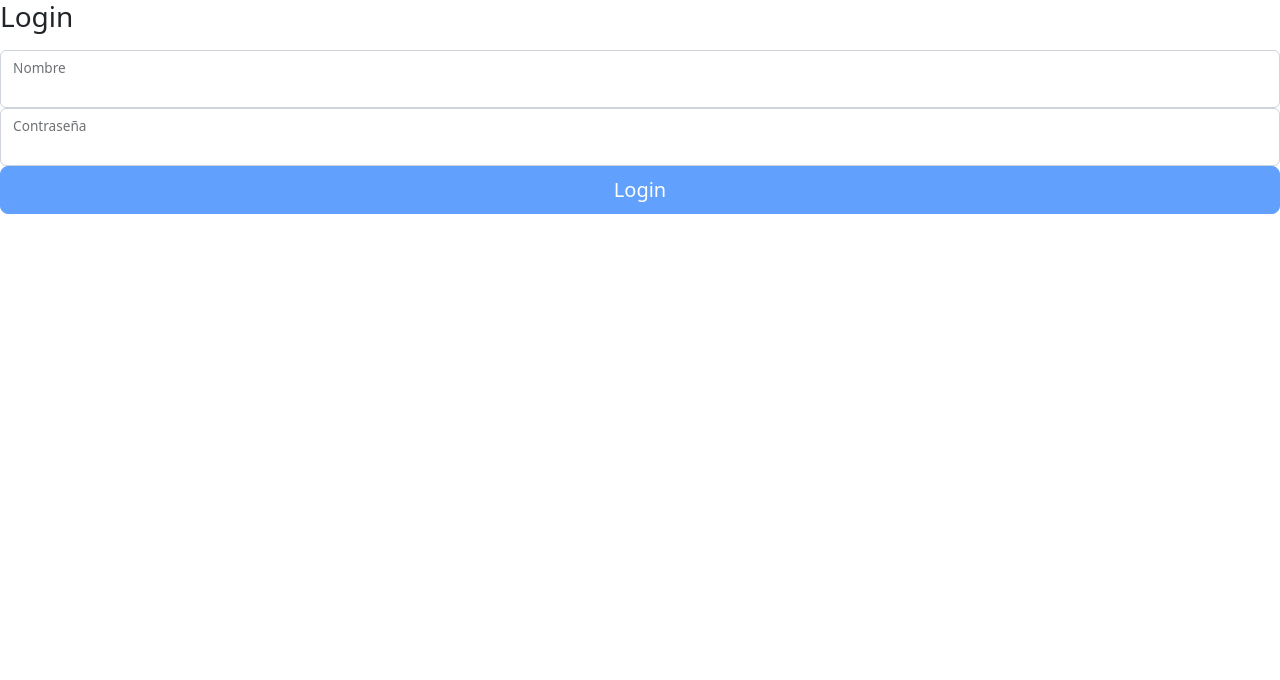
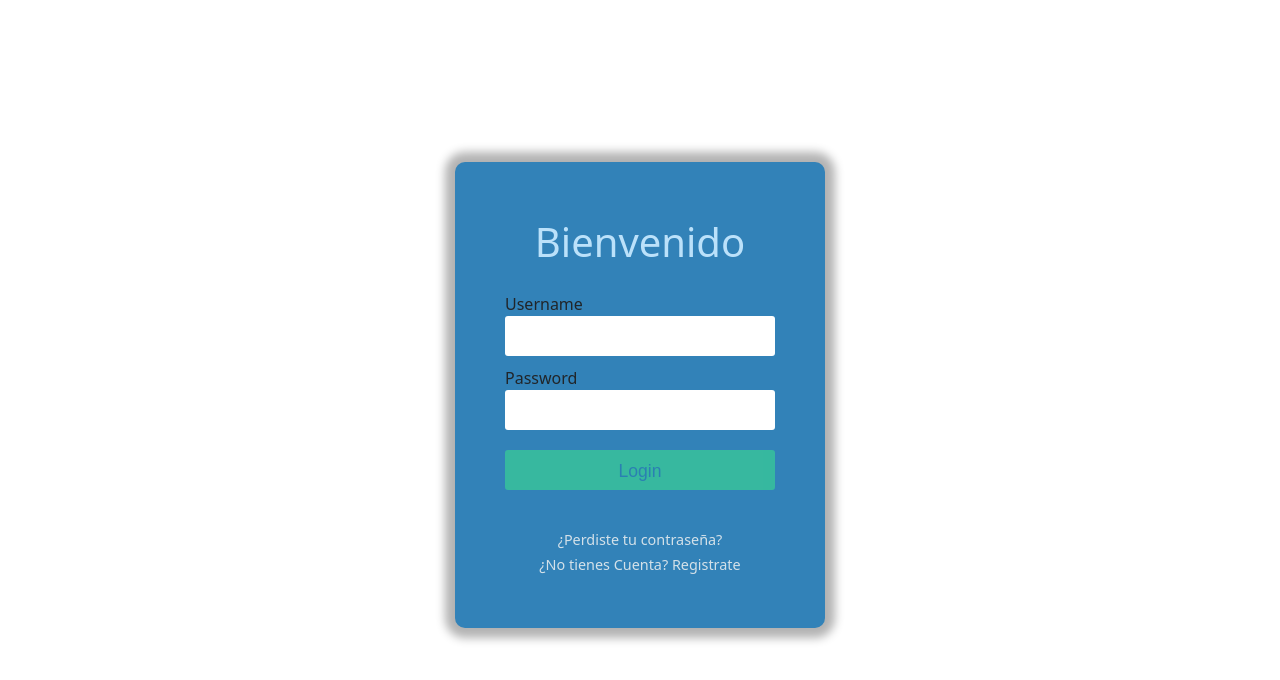
Before and after one commit to Lau1407/AngularLibre, an Angular app: page /login in a window 1280 px wide. Shown: the top 680 px of the page. Built offline with nearby package versions, Linux system fonts and the light colour scheme.

Commit message:
cambios en el usuarioService y CSS

```diff
--- a/src/app/login/login.component.css
+++ b/src/app/login/login.component.css
@@ -1,3 +1,5 @@
+
+
 #contenedor {
     display: flex;
     align-items: center;
--- a/src/app/login/login.component.html
+++ b/src/app/login/login.component.html
@@ -1,14 +1,29 @@
-<form class="form-signin" [formGroup]='loginForm' (submit)="login()">
-    <h1 class="h3 mb-3 fw-normal">Login</h1>
-    <div class="form-floating">
-      <input class="form-control" id="floatingInput" formControlName="nombre">
-      <label for="floatingInput">Nombre</label>
+<form  [formGroup]='loginForm' (submit)="login()">
+  <div id="contenedor">
+    <div id="central">
+        <div id="login">
+            <div class="titulo">
+                Bienvenido
+            </div>
+    <div >
+      <div >
+      <label for="floatingInput">Username</label>
+      <input  id="floatingInput" formControlName="nombre">
     </div>
-    <div class="form-floating">
-      <input type="contrasena" class="form-control" id="floatingPassword" formControlName="contrasena">
-      <label for="floatingPassword">Contraseña</label>
+      <label for="floatingPassword">Password</label>
+      <input type="password" class="form-control" id="floatingPassword" formControlName="contrasena">
     </div>
     <button class="w-100 btn btn-lg btn-primary" type="submit" [disabled]="!loginForm.valid">Login</button>
     <br><br>
     <p *ngIf="message" class="alert alert-danger alert-dismissible fade show">{{message}}</p>
+    <div class="pie-form">
+      <a href="#">¿Perdiste tu contraseña?</a>
+      <a href="#" routerLink="/registrar">¿No tienes Cuenta? Registrate</a>
+  </div>
+</div>
+<div class="inferior">
+</div>
+</div>
+</div>
+
   </form>
--- a/src/app/login/login.component.ts
+++ b/src/app/login/login.component.ts
@@ -1,7 +1,7 @@
 import { Component, OnInit } from '@angular/core';
 import { FormBuilder, FormGroup, Validators } from '@angular/forms';
 import { Router } from '@angular/router';
-import { ProductoService } from '../servicios/producto.service';
+import { UsuarioService } from '../servicios/usuario.service';
 @Component({
   selector: 'app-login',
   templateUrl: './login.component.html',
@@ -12,7 +12,7 @@ export class LoginComponent implements OnInit {
   message = '';
   constructor(
     private formBuilder: FormBuilder,
-    private productoS: ProductoService,
+    private usuarioS: UsuarioService,
     private router:Router
   ) { }
   ngOnInit(): void {
@@ -25,9 +25,9 @@ export class LoginComponent implements OnInit {
 
   login(){
     const formValue = this.loginForm.value
-    this.productoS.login(formValue.nombre,formValue.contrasena).subscribe({next: (res) => {
+    this.usuarioS.login(formValue.nombre,formValue.contrasena).subscribe({next: (res) => {
       console.log(res)
-      this.router.navigate(['/crear-producto'])
+      this.router.navigate(['/listar-productos'])
     },error : (err)=>{
       this.message='Wrong username or password!!'
     }})
--- a/src/app/registrar/registrar.component.css
+++ b/src/app/registrar/registrar.component.css
@@ -0,0 +1,148 @@
+html {
+    background-color: #56baed;
+}
+
+body {
+    font-family: "Poppins", sans-serif;
+    height: 100vh;
+}
+
+
+h1 {
+    text-align: center;
+    font-size: 16px;
+    font-weight: 600;
+    text-transform: uppercase;
+    display: inline-block;
+    margin: 40px 8px 10px 8px;
+    color: #051f30;
+}
+
+
+
+.registro {
+    -webkit-border-radius: 10px 10px 10px 10px;
+    border-radius: 10px 10px 10px 10px;
+    background: #3282b8;
+    padding: 50px 50px;
+    width: 100%;
+    max-width: 370px;
+    position: relative;
+    padding: 0px;
+    -webkit-box-shadow: 0 30px 60px 0 rgba(0, 0, 0, 0.3);
+    box-shadow: 0 30px 60px 0 rgba(0, 0, 0, 0.3);
+    text-align: center;
+    margin-left: 30rem;
+    margin-top: 5rem;
+}
+
+
+
+
+input[type=text] {
+    background-color: #f6f6f6;
+    border: none;
+    color: #0d0d0d;
+    padding: 15px 32px;
+    text-align: center;
+    text-decoration: none;
+    display: inline-block;
+    font-size: 16px;
+    margin: 5px;
+    width: 70%;
+    border: 2px solid #f6f6f6;
+    -webkit-transition: all 0.5s ease-in-out;
+    -moz-transition: all 0.5s ease-in-out;
+    -ms-transition: all 0.5s ease-in-out;
+    -o-transition: all 0.5s ease-in-out;
+    transition: all 0.5s ease-in-out;
+    -webkit-border-radius: 5px 5px 5px 5px;
+    border-radius: 5px 5px 5px 5px;
+}
+input[type=mail] {
+    background-color: #f6f6f6;
+    border: none;
+    color: #0d0d0d;
+    padding: 15px 32px;
+    text-align: center;
+    text-decoration: none;
+    display: inline-block;
+    font-size: 16px;
+    margin: 5px;
+    width: 70%;
+    border: 2px solid #f6f6f6;
+    -webkit-transition: all 0.5s ease-in-out;
+    -moz-transition: all 0.5s ease-in-out;
+    -ms-transition: all 0.5s ease-in-out;
+    -o-transition: all 0.5s ease-in-out;
+    transition: all 0.5s ease-in-out;
+    -webkit-border-radius: 5px 5px 5px 5px;
+    border-radius: 5px 5px 5px 5px;
+}
+input[type=password] {
+    background-color: #f6f6f6;
+    border: none;
+    color: #0d0d0d;
+    padding: 15px 32px;
+    text-align: center;
+    text-decoration: none;
+    display: inline-block;
+    font-size: 16px;
+    margin: 5px;
+    width: 70%;
+    border: 2px solid #f6f6f6;
+    -webkit-transition: all 0.5s ease-in-out;
+    -moz-transition: all 0.5s ease-in-out;
+    -ms-transition: all 0.5s ease-in-out;
+    -o-transition: all 0.5s ease-in-out;
+    transition: all 0.5s ease-in-out;
+    -webkit-border-radius: 5px 5px 5px 5px;
+    border-radius: 5px 5px 5px 5px;
+}
+input[type=number] {
+    background-color: #f6f6f6;
+    border: none;
+    color: #0d0d0d;
+    padding: 15px 32px;
+    text-align: center;
+    text-decoration: none;
+    display: inline-block;
+    font-size: 16px;
+    margin: 5px;
+    width: 70%;
+    border: 2px solid #f6f6f6;
+    -webkit-transition: all 0.5s ease-in-out;
+    -moz-transition: all 0.5s ease-in-out;
+    -ms-transition: all 0.5s ease-in-out;
+    -o-transition: all 0.5s ease-in-out;
+    transition: all 0.5s ease-in-out;
+    -webkit-border-radius: 5px 5px 5px 5px;
+    border-radius: 5px 5px 5px 5px;
+}
+input[type=text]:focus {
+    background-color: #fff;
+    border-bottom: 2px solid #5fbae9;
+}
+
+input[type=text]:placeholder {
+    color: #cccccc;
+}
+.registerbutton{
+    background-color: #0ec4ec;
+    border: 10px ;
+    color: #000000;
+    padding: 16px 32px;
+    text-decoration: none;
+    cursor: pointer;
+    margin: 2px;
+    width: 60%;  }
+
+ .loginbutton{
+    background-color: #0ec4ec;
+    border: none;
+    color: #000000;
+    padding: 16px 32px;
+    text-decoration: none;
+    cursor: pointer;
+    width: 60%;
+  }
--- a/src/app/registrar/registrar.component.html
+++ b/src/app/registrar/registrar.component.html
@@ -1,25 +1,21 @@
-<form class="form-signin" [formGroup]='registerForm' (click)="register()">
-  <h1 class="h3 mb-3 fw-normal">Registrarse</h1>
-  <div class="form-floating">
-    <input class="form-control" id="floatingInput" formControlName="nombre">
-    <label for="floatingInput">Nombre</label>
+<form  class='registro' (click)="register()">
+  <h1 >Registrarse</h1>
+  <div >
+    <input class="form-control"  type="text" formControlName="nombre" placeholder="Nombre">
   </div>
-  <div class="form-floating">
-    <input type="contrasena" class="form-control" id="floatingPassword" formControlName="contrasena">
-    <label for="floatingPassword">Contraseña</label>
+  <div >
+    <input type="password" class="form-control" id="floatingPassword" formControlName="contrasena" placeholder="Contraseña">
   </div>
-  <div class="form-floating">
-    <input type="email" class="form-control" id="floatingEmail" formControlName="email">
-    <label for="floatingPassword">Email</label>
+  <div >
+    <input type="mail" class="form-control" id="floatingEmail" formControlName="email" placeholder="Email">
   </div>
-  <div class="form-floating">
-    <input type="localidad" class="form-control" id="floatingLocalidad" formControlName="localidad">
-    <label for="floatingPassword">Localidad</label>
+  <div >
+    <input type="text" class="form-control" id="floatingLocalidad" formControlName="localidad" placeholder="Localidad">
   </div>
-  <button class="w-100 btn btn-lg btn-primary" type="submit">Registrarse</button>
+  <button  type="submit" class="registerbutton">Registrarse</button>
   <br>
   <br>
   <div *ngIf="success" style="color: green;">Registration Successful!! Please <button routerLink="/login" [disabled]="!registerForm.valid">Login</button></div>
-  <button class="login2" routerLink="/login">Ya tenes usuario?</button>
+  <button class="loginbutton" routerLink="/login"  >Ya tenes usuario?</button>
 
 </form>
--- a/src/app/registrar/registrar.component.ts
+++ b/src/app/registrar/registrar.component.ts
@@ -1,7 +1,7 @@
 import { HttpClient } from '@angular/common/http';
 import { Component, OnInit } from '@angular/core';
 import { FormBuilder, FormGroup, Validators } from '@angular/forms';
-import { ProductoService } from '../servicios/producto.service';
+import { UsuarioService } from '../servicios/usuario.service';
 
 @Component({
   selector: 'app-registrar',
@@ -16,7 +16,7 @@ export class RegistrarComponent implements OnInit {
   constructor(
     private formBuilder: FormBuilder,
     private http: HttpClient,
-    private productoS: ProductoService
+    private usuarioS: UsuarioService
   ) { }
   ngOnInit(): void {
     this.registerForm = this.formBuilder.group({
@@ -28,7 +28,7 @@ export class RegistrarComponent implements OnInit {
   }
   register(){
     const formValue = this.registerForm.value
-    this.productoS.register(formValue.nombre,formValue.contrasena,formValue.email,formValue.localidad ).subscribe({next:() => {
+    this.usuarioS.register(formValue.nombre,formValue.contrasena,formValue.email,formValue.localidad ).subscribe({next:() => {
       this.success = true
     }})
   }
--- a/src/app/servicios/producto.service.ts
+++ b/src/app/servicios/producto.service.ts
@@ -3,7 +3,6 @@ import { HttpClient, HttpHeaders } from '@angular/common/http';
 import { Observable, throwError } from 'rxjs';
 import { Producto } from '../model/producto';
 import { retry, catchError } from 'rxjs/operators';
-import { Usuario } from '../model/usuario';
 
 
 @Injectable({
@@ -58,13 +57,7 @@ export class ProductoService {
       .pipe(retry(1), catchError(this.handleError));
   }
 
-  register(nombre:string,contrasena:string,email:string,localidad:string):Observable<any>{
-    return this.http.post(this.url + '/crear_usuario',{nombre,contrasena,email,localidad})
-  }
-  login(nombre:string,contrasena:string,):Observable<any>{
-    return this.http.post(this.url + '/login',{nombre
-,contrasena})
-  }
+
 
 
 
--- /dev/null
+++ b/src/app/servicios/usuario.service.ts
@@ -0,0 +1,42 @@
+import { Injectable } from '@angular/core';
+import { HttpClient, HttpHeaders } from '@angular/common/http';
+import { Usuario } from '../model/usuario';
+import { Observable, throwError } from 'rxjs';
+@Injectable({
+    providedIn: 'root'
+  })
+  export class UsuarioService {
+    url = "http://127.0.0.1:8000/api";
+
+    constructor(private http : HttpClient) { }
+
+    httpOptions = {
+      headers: new HttpHeaders({
+        'Content-Type': 'application/json',
+      }),
+    };
+    register(nombre:string,contrasena:string,email:string,localidad:string):Observable<any>{
+        return this.http.post(this.url + '/crear_usuario',{nombre,contrasena,email,localidad})
+      }
+      login(nombre:string,contrasena:string):Observable<any>{
+        return this.http.post(this.url + '/login',{nombre
+    ,contrasena})
+      }
+
+
+
+      handleError(error: any) {
+        let errorMessage = '';
+        if (error.error instanceof ErrorEvent) {
+          // Get client-side error
+          errorMessage = error.error.message;
+        } else {
+          // Get server-side error
+          errorMessage = `Error Code: ${error.status}\nMessage: ${error.message}`;
+        }
+        window.alert(errorMessage);
+        return throwError(() => {
+          return errorMessage;
+        });
+      }
+      }
```
Also changed, not shown: 1 other file (tests, documents, lock files or other folders).
